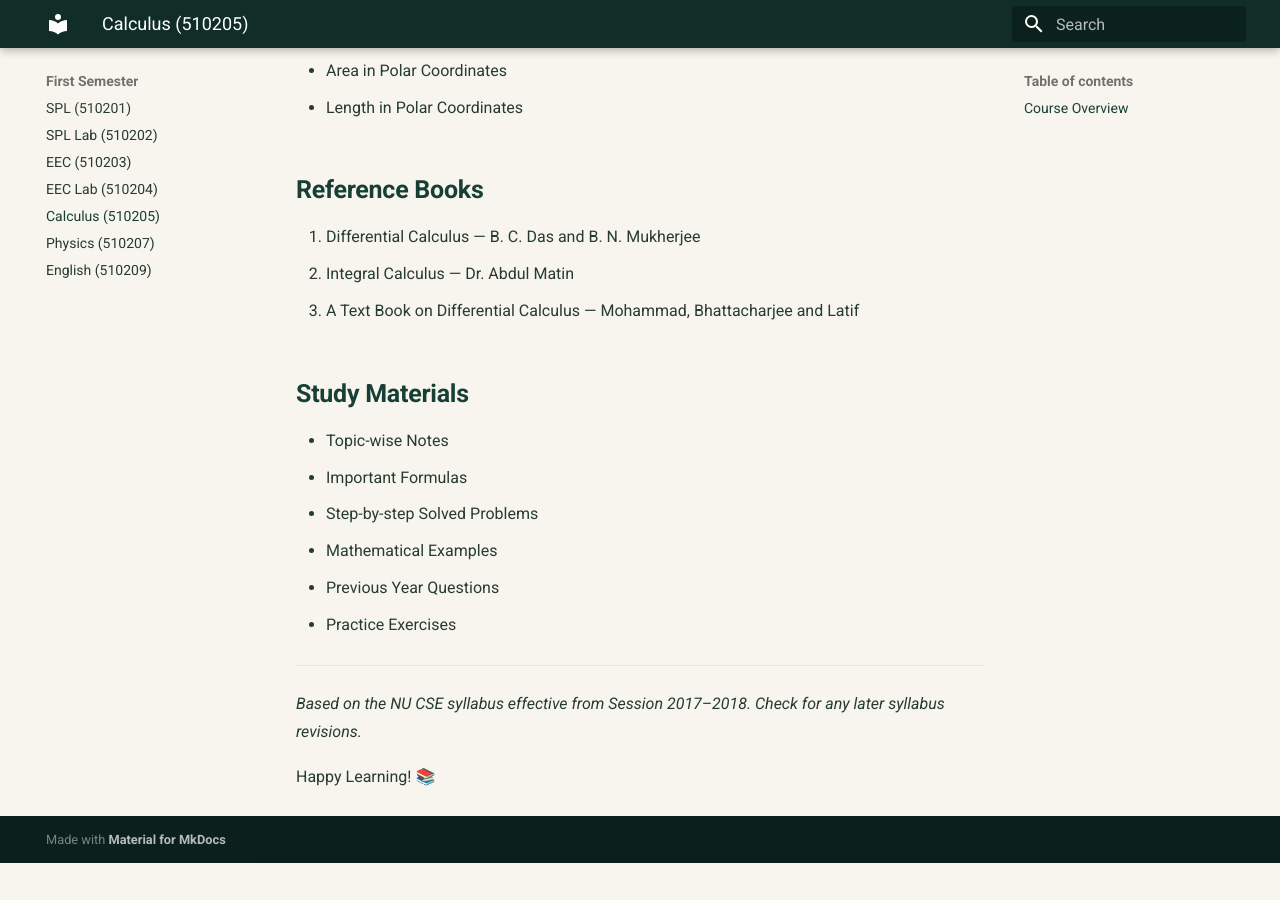
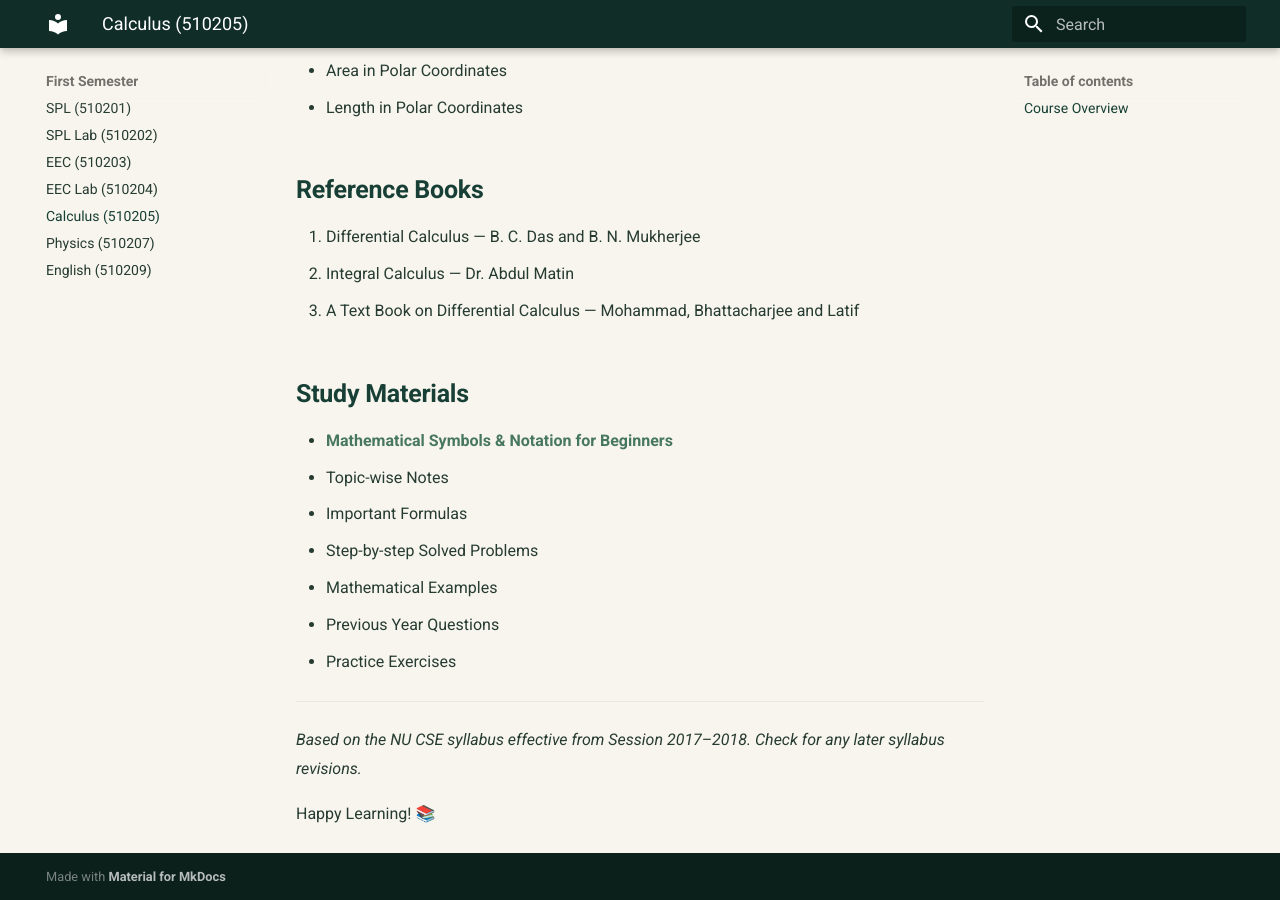
Before and after one commit to taimiyatahsin0-png/nu-cse-notes-store, an MkDocs documentation site: the page built from docs/subjects/cal/index.md, in a window 1280 px wide and 900 px high, scrolled down 3496 px. Built offline with MkDocs 1.6.1 and Material for MkDocs 9.7.7, drawn with Linux system fonts in a browser that asks for light colours; before the commit the page ends 4359 px from its top, so only the background shows below that.

Commit message:
Link beginner mathematical notation guide

```diff
--- a/docs/subjects/cal/index.md
+++ b/docs/subjects/cal/index.md
@@ -105,6 +105,7 @@ This course covers the fundamental concepts of Differential Calculus and Integra
 
 ## Study Materials
 
+- [Mathematical Symbols & Notation for Beginners](mathematical-symbols-and-notation-for-beginners.md)
 - Topic-wise Notes
 - Important Formulas
 - Step-by-step Solved Problems
```
